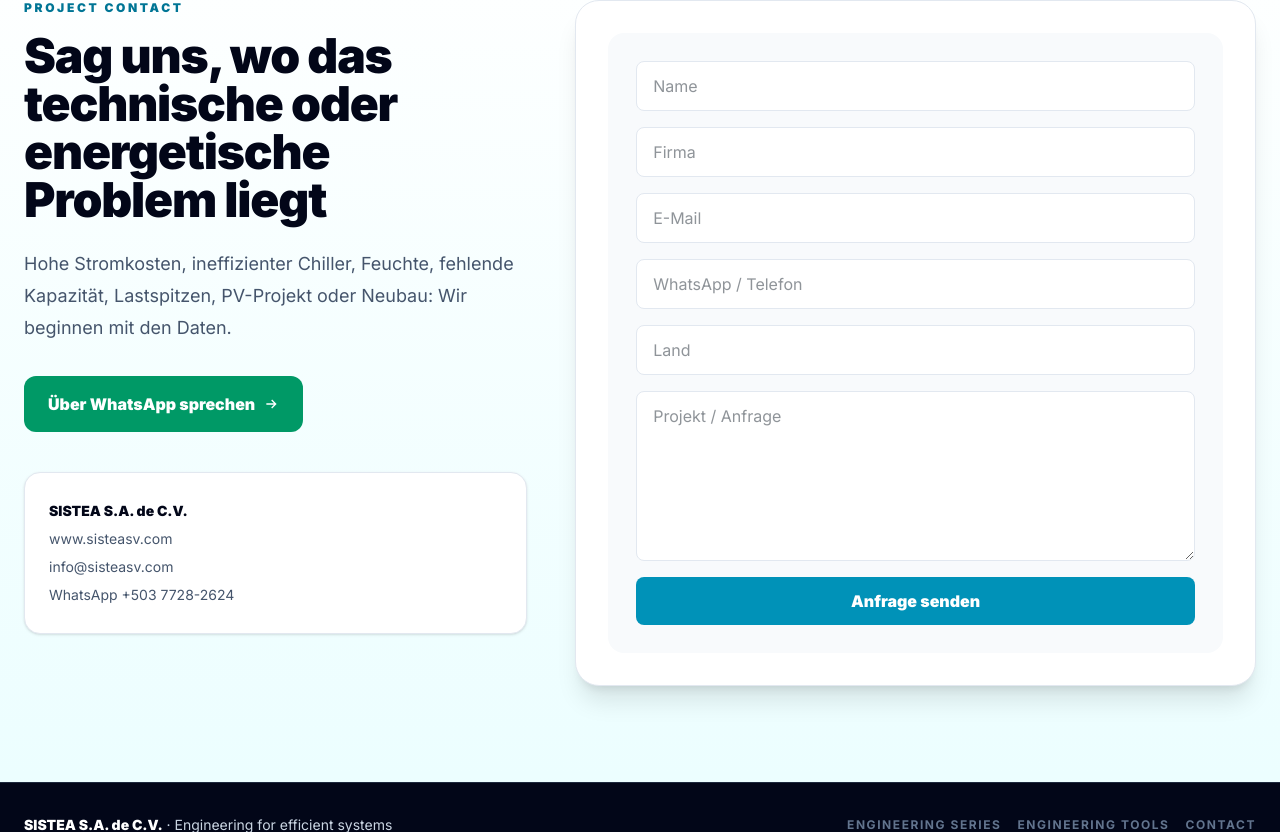
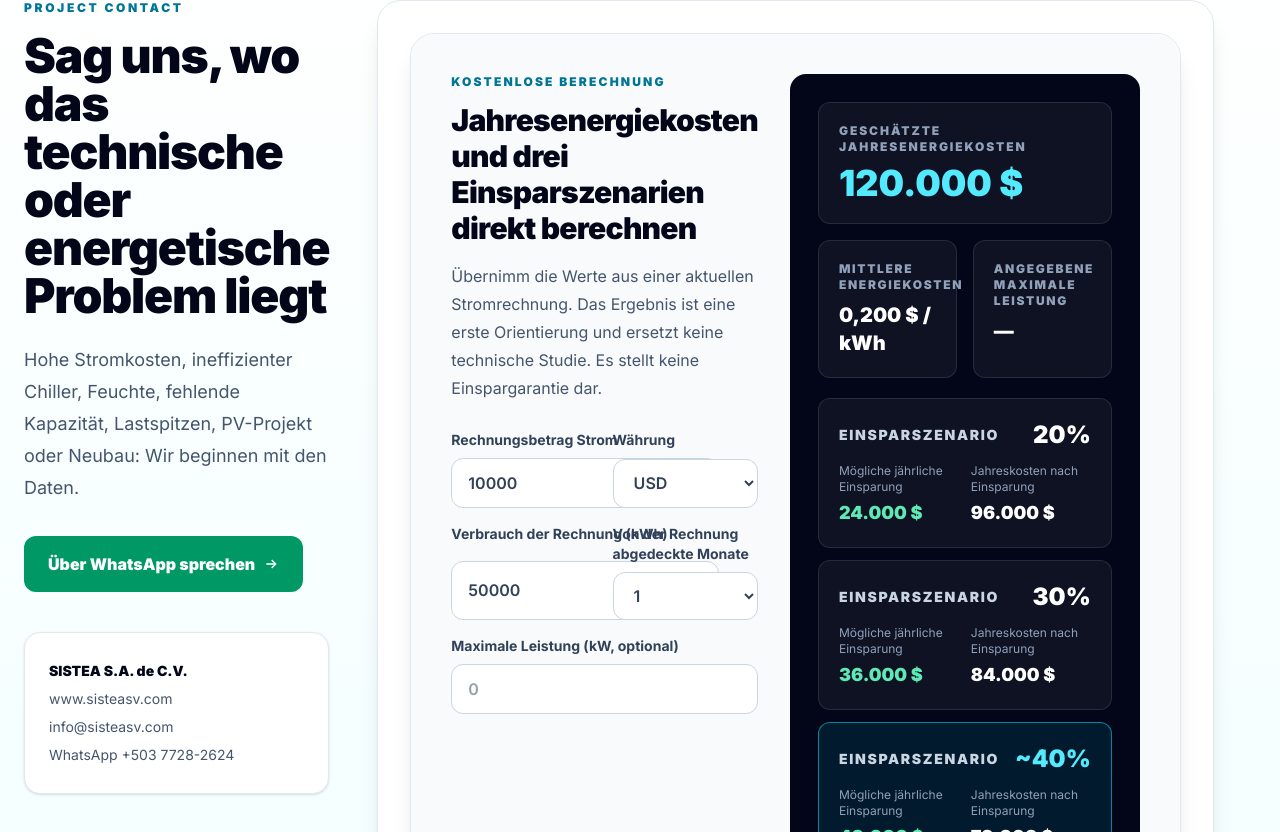
Before and after one commit to andreasreith-glitch/sistea-digital-platform-v4, a Next.js app in the folder sistea-digital-platform/: page /de in a window 1280 px wide. Shown: the part 10708-11540 px from the top of the page. Built offline with nearby package versions, Linux system fonts and the light colour scheme.

Commit message:
Refactor ContactForm into EnergyCostCalculator component

```diff
--- a/sistea-digital-platform/src/app/[locale]/components/ContactForm.tsx
+++ b/sistea-digital-platform/src/app/[locale]/components/ContactForm.tsx
@@ -1,36 +1,195 @@
 "use client";
-import { FormEvent, useState } from "react";
+
+import { useMemo, useState } from "react";
+
+type Locale = "es" | "en" | "de";
+type Currency = "USD" | "EUR" | "CHF";
 
 const labels = {
-  es:{name:"Nombre",company:"Empresa",email:"E-mail",phone:"WhatsApp / Teléfono",country:"País",message:"Proyecto / consulta",send:"Enviar consulta",sending:"Enviando...",ok:"Gracias. Hemos recibido su consulta.",error:"No fue posible enviar el formulario. Utilice WhatsApp o e-mail."},
-  en:{name:"Name",company:"Company",email:"E-mail",phone:"WhatsApp / Phone",country:"Country",message:"Project / inquiry",send:"Send inquiry",sending:"Sending...",ok:"Thank you. We received your inquiry.",error:"The form could not be sent. Please use WhatsApp or e-mail."},
-  de:{name:"Name",company:"Firma",email:"E-Mail",phone:"WhatsApp / Telefon",country:"Land",message:"Projekt / Anfrage",send:"Anfrage senden",sending:"Wird gesendet...",ok:"Vielen Dank. Wir haben deine Anfrage erhalten.",error:"Das Formular konnte nicht gesendet werden. Bitte WhatsApp oder E-Mail verwenden."}
+  es: {
+    eyebrow: "CÁLCULO GRATUITO",
+    title: "Calcula el costo anual de energía y tres escenarios de ahorro",
+    text: "Usa los valores de una factura eléctrica reciente. El resultado es una primera referencia y no sustituye un estudio técnico ni constituye una garantía de ahorro.",
+    bill: "Importe de la factura",
+    kwh: "Consumo de la factura (kWh)",
+    months: "Meses cubiertos por la factura",
+    demand: "Demanda máxima (kW, opcional)",
+    currency: "Moneda",
+    current: "Costo anual estimado",
+    unit: "Costo medio de energía",
+    demandLabel: "Demanda máxima indicada",
+    scenario: "Escenario de ahorro",
+    saving: "Ahorro anual potencial",
+    after: "Costo anual después del ahorro",
+    disclaimer: "Los escenarios del 20 %, 30 % y ~40 % son valores de evaluación. El potencial real depende del perfil de carga, tarifas, equipos, horarios, control, producción, clima y medidas aplicables.",
+    send: "Enviar 1–3 facturas a SISTEA",
+    email: "Enviar por e-mail",
+    whatsappText: "Hola SISTEA. Quiero una revisión energética gratuita. Deseo enviar 1–3 facturas eléctricas para evaluar costos, demanda y potencial de ahorro/gestión de carga.",
+  },
+  en: {
+    eyebrow: "FREE CALCULATION",
+    title: "Estimate annual energy cost and three savings scenarios",
+    text: "Use values from a recent electricity bill. The result is an initial reference only and does not replace an engineering study or guarantee savings.",
+    bill: "Electricity bill amount",
+    kwh: "Bill consumption (kWh)",
+    months: "Months covered by the bill",
+    demand: "Maximum demand (kW, optional)",
+    currency: "Currency",
+    current: "Estimated annual energy cost",
+    unit: "Average energy cost",
+    demandLabel: "Reported maximum demand",
+    scenario: "Savings scenario",
+    saving: "Potential annual savings",
+    after: "Annual cost after savings",
+    disclaimer: "The 20%, 30% and ~40% scenarios are screening values. Actual potential depends on load profile, tariff structure, equipment, operating hours, controls, production, climate and applicable measures.",
+    send: "Send 1–3 bills to SISTEA",
+    email: "Send by e-mail",
+    whatsappText: "Hello SISTEA. I would like a free energy review. I want to send 1–3 electricity bills to evaluate costs, demand and energy/load-management savings potential.",
+  },
+  de: {
+    eyebrow: "KOSTENLOSE BERECHNUNG",
+    title: "Jahresenergiekosten und drei Einsparszenarien direkt berechnen",
+    text: "Übernimm die Werte aus einer aktuellen Stromrechnung. Das Ergebnis ist eine erste Orientierung und ersetzt keine technische Studie. Es stellt keine Einspargarantie dar.",
+    bill: "Rechnungsbetrag Strom",
+    kwh: "Verbrauch der Rechnung (kWh)",
+    months: "Von der Rechnung abgedeckte Monate",
+    demand: "Maximale Leistung (kW, optional)",
+    currency: "Währung",
+    current: "Geschätzte Jahresenergiekosten",
+    unit: "Mittlere Energiekosten",
+    demandLabel: "Angegebene maximale Leistung",
+    scenario: "Einsparszenario",
+    saving: "Mögliche jährliche Einsparung",
+    after: "Jahreskosten nach Einsparung",
+    disclaimer: "Die Szenarien 20 %, 30 % und ca. 40 % dienen der Erstbewertung. Das reale Potenzial hängt von Lastprofil, Tarifstruktur, Anlagen, Betriebszeiten, Regelung, Produktion, Klima und umsetzbaren Maßnahmen ab.",
+    send: "1–3 Stromrechnungen an SISTEA senden",
+    email: "Per E-Mail senden",
+    whatsappText: "Hallo SISTEA. Ich möchte eine kostenlose energetische Erstprüfung. Ich möchte 1–3 Stromrechnungen senden, damit Energiekosten, Leistungsspitzen und Einspar-/Lastmanagementpotenzial geprüft werden.",
+  },
 } as const;
 
-export default function ContactForm({locale}:{locale:"es"|"en"|"de"}) {
-  const t=labels[locale];
-  const [status,setStatus]=useState<"idle"|"sending"|"ok"|"error">("idle");
+const localeMap: Record<Locale, string> = { es: "es-SV", en: "en-US", de: "de-DE" };
 
-  async function submit(e:FormEvent<HTMLFormElement>) {
-    e.preventDefault(); setStatus("sending");
-    const form=new FormData(e.currentTarget);
-    const payload=Object.fromEntries(form.entries());
-    try {
-      const r=await fetch("/api/contact",{method:"POST",headers:{"Content-Type":"application/json"},body:JSON.stringify({...payload,locale})});
-      if(!r.ok) throw new Error();
-      setStatus("ok"); e.currentTarget.reset();
-    } catch { setStatus("error"); }
-  }
+export default function EnergyCostCalculator({ locale }: { locale: Locale }) {
+  const t = labels[locale];
+  const [bill, setBill] = useState(10000);
+  const [kwh, setKwh] = useState(50000);
+  const [months, setMonths] = useState(1);
+  const [demand, setDemand] = useState(0);
+  const [currency, setCurrency] = useState<Currency>("USD");
 
-  return <form onSubmit={submit} className="grid gap-4 rounded-2xl bg-slate-50 p-7">
-    <input required name="name" placeholder={t.name} className="rounded-lg border border-slate-200 bg-white px-4 py-3"/>
-    <input required name="company" placeholder={t.company} className="rounded-lg border border-slate-200 bg-white px-4 py-3"/>
-    <input required type="email" name="email" placeholder={t.email} className="rounded-lg border border-slate-200 bg-white px-4 py-3"/>
-    <input required name="phone" placeholder={t.phone} className="rounded-lg border border-slate-200 bg-white px-4 py-3"/>
-    <input required name="country" placeholder={t.country} className="rounded-lg border border-slate-200 bg-white px-4 py-3"/>
-    <textarea required name="message" rows={6} placeholder={t.message} className="rounded-lg border border-slate-200 bg-white px-4 py-3"/>
-    <button disabled={status==="sending"} className="rounded-lg bg-cyan-600 px-6 py-3 font-black text-white disabled:opacity-60">{status==="sending"?t.sending:t.send}</button>
-    {status==="ok"&&<p className="text-sm font-bold text-emerald-700">{t.ok}</p>}
-    {status==="error"&&<p className="text-sm font-bold text-red-700">{t.error}</p>}
-  </form>;
+  const values = useMemo(() => {
+    const safeMonths = Math.max(1, months || 1);
+    const monthly = Math.max(0, bill || 0) / safeMonths;
+    const annual = monthly * 12;
+    const unitCost = kwh > 0 ? Math.max(0, bill || 0) / kwh : 0;
+    return { monthly, annual, unitCost };
+  }, [bill, kwh, months]);
+
+  const money = (value: number) =>
+    new Intl.NumberFormat(localeMap[locale], {
+      style: "currency",
+      currency,
+      maximumFractionDigits: 0,
+    }).format(Number.isFinite(value) ? value : 0);
+
+  const unitMoney = (value: number) =>
+    new Intl.NumberFormat(localeMap[locale], {
+      style: "currency",
+      currency,
+      minimumFractionDigits: 3,
+      maximumFractionDigits: 4,
+    }).format(Number.isFinite(value) ? value : 0);
+
+  const scenarios = [0.2, 0.3, 0.4];
+  const whatsapp = `https://wa.me/50377282624?text=${encodeURIComponent(t.whatsappText)}`;
+  const mailto = `mailto:info@sisteasv.com?subject=${encodeURIComponent(locale === "de" ? "Kostenlose energetische Erstprüfung" : locale === "es" ? "Evaluación energética inicial gratuita" : "Free initial energy review")}`;
+
+  return (
+    <div className="overflow-hidden rounded-3xl border border-slate-200 bg-white shadow-xl">
+      <div className="grid gap-8 bg-slate-50 p-6 sm:p-8 lg:grid-cols-[.9fr_1.1fr] lg:p-10">
+        <div>
+          <div className="text-xs font-black uppercase tracking-[.18em] text-cyan-700">{t.eyebrow}</div>
+          <h3 className="mt-3 text-2xl font-black tracking-tight text-slate-950 sm:text-3xl">{t.title}</h3>
+          <p className="mt-4 leading-7 text-slate-600">{t.text}</p>
+
+          <div className="mt-7 grid gap-4 sm:grid-cols-2">
+            <label className="grid gap-2 text-sm font-bold text-slate-700">
+              {t.bill}
+              <input type="number" min="0" step="0.01" value={bill} onChange={(e) => setBill(Number(e.target.value))} className="rounded-xl border border-slate-300 bg-white px-4 py-3 text-base font-semibold outline-none focus:border-cyan-500" />
+            </label>
+            <label className="grid gap-2 text-sm font-bold text-slate-700">
+              {t.currency}
+              <select value={currency} onChange={(e) => setCurrency(e.target.value as Currency)} className="rounded-xl border border-slate-300 bg-white px-4 py-3 text-base font-semibold outline-none focus:border-cyan-500">
+                <option value="USD">USD</option>
+                <option value="EUR">EUR</option>
+                <option value="CHF">CHF</option>
+              </select>
+            </label>
+            <label className="grid gap-2 text-sm font-bold text-slate-700">
+              {t.kwh}
+              <input type="number" min="0" step="1" value={kwh} onChange={(e) => setKwh(Number(e.target.value))} className="rounded-xl border border-slate-300 bg-white px-4 py-3 text-base font-semibold outline-none focus:border-cyan-500" />
+            </label>
+            <label className="grid gap-2 text-sm font-bold text-slate-700">
+              {t.months}
+              <select value={months} onChange={(e) => setMonths(Number(e.target.value))} className="rounded-xl border border-slate-300 bg-white px-4 py-3 text-base font-semibold outline-none focus:border-cyan-500">
+                <option value={1}>1</option>
+                <option value={2}>2</option>
+                <option value={3}>3</option>
+              </select>
+            </label>
+            <label className="grid gap-2 text-sm font-bold text-slate-700 sm:col-span-2">
+              {t.demand}
+              <input type="number" min="0" step="0.1" value={demand || ""} onChange={(e) => setDemand(Number(e.target.value))} placeholder="0" className="rounded-xl border border-slate-300 bg-white px-4 py-3 text-base font-semibold outline-none focus:border-cyan-500" />
+            </label>
+          </div>
+        </div>
+
+        <div className="rounded-2xl bg-slate-950 p-6 text-white sm:p-7">
+          <div className="grid gap-4 sm:grid-cols-2">
+            <div className="rounded-xl border border-white/10 bg-white/5 p-5 sm:col-span-2">
+              <div className="text-xs font-black uppercase tracking-[.16em] text-slate-400">{t.current}</div>
+              <div className="mt-2 text-4xl font-black text-cyan-300">{money(values.annual)}</div>
+            </div>
+            <div className="rounded-xl border border-white/10 bg-white/5 p-5">
+              <div className="text-xs font-black uppercase tracking-[.14em] text-slate-400">{t.unit}</div>
+              <div className="mt-2 text-xl font-black">{unitMoney(values.unitCost)} / kWh</div>
+            </div>
+            <div className="rounded-xl border border-white/10 bg-white/5 p-5">
+              <div className="text-xs font-black uppercase tracking-[.14em] text-slate-400">{t.demandLabel}</div>
+              <div className="mt-2 text-xl font-black">{demand > 0 ? `${demand.toLocaleString(localeMap[locale])} kW` : "—"}</div>
+            </div>
+          </div>
+
+          <div className="mt-5 grid gap-3">
+            {scenarios.map((rate) => {
+              const saving = values.annual * rate;
+              const after = values.annual - saving;
+              const pct = Math.round(rate * 100);
+              return (
+                <div key={rate} className={`rounded-xl border p-5 ${rate === 0.4 ? "border-cyan-400/60 bg-cyan-400/10" : "border-white/10 bg-white/5"}`}>
+                  <div className="flex items-center justify-between gap-4">
+                    <div className="text-sm font-black uppercase tracking-[.12em] text-slate-300">{t.scenario}</div>
+                    <div className={`text-2xl font-black ${rate === 0.4 ? "text-cyan-300" : "text-white"}`}>{rate === 0.4 ? `~${pct}%` : `${pct}%`}</div>
+                  </div>
+                  <div className="mt-3 grid gap-3 sm:grid-cols-2">
+                    <div><div className="text-xs text-slate-400">{t.saving}</div><div className="mt-1 text-lg font-black text-emerald-300">{money(saving)}</div></div>
+                    <div><div className="text-xs text-slate-400">{t.after}</div><div className="mt-1 text-lg font-black">{money(after)}</div></div>
+                  </div>
+                </div>
+              );
+            })}
+          </div>
+        </div>
+      </div>
+
+      <div className="border-t border-slate-200 p-6 sm:p-8 lg:flex lg:items-center lg:justify-between lg:gap-8">
+        <p className="max-w-3xl text-sm leading-6 text-slate-500">{t.disclaimer}</p>
+        <div className="mt-5 flex flex-col gap-3 sm:flex-row lg:mt-0 lg:flex-none">
+          <a href={whatsapp} target="_blank" rel="noreferrer" className="inline-flex items-center justify-center rounded-xl bg-emerald-600 px-5 py-3 font-black text-white transition hover:bg-emerald-700">{t.send}</a>
+          <a href={mailto} className="inline-flex items-center justify-center rounded-xl border border-slate-300 bg-white px-5 py-3 font-black text-slate-900 transition hover:bg-slate-50">{t.email}</a>
+        </div>
+      </div>
+    </div>
+  );
 }
```
